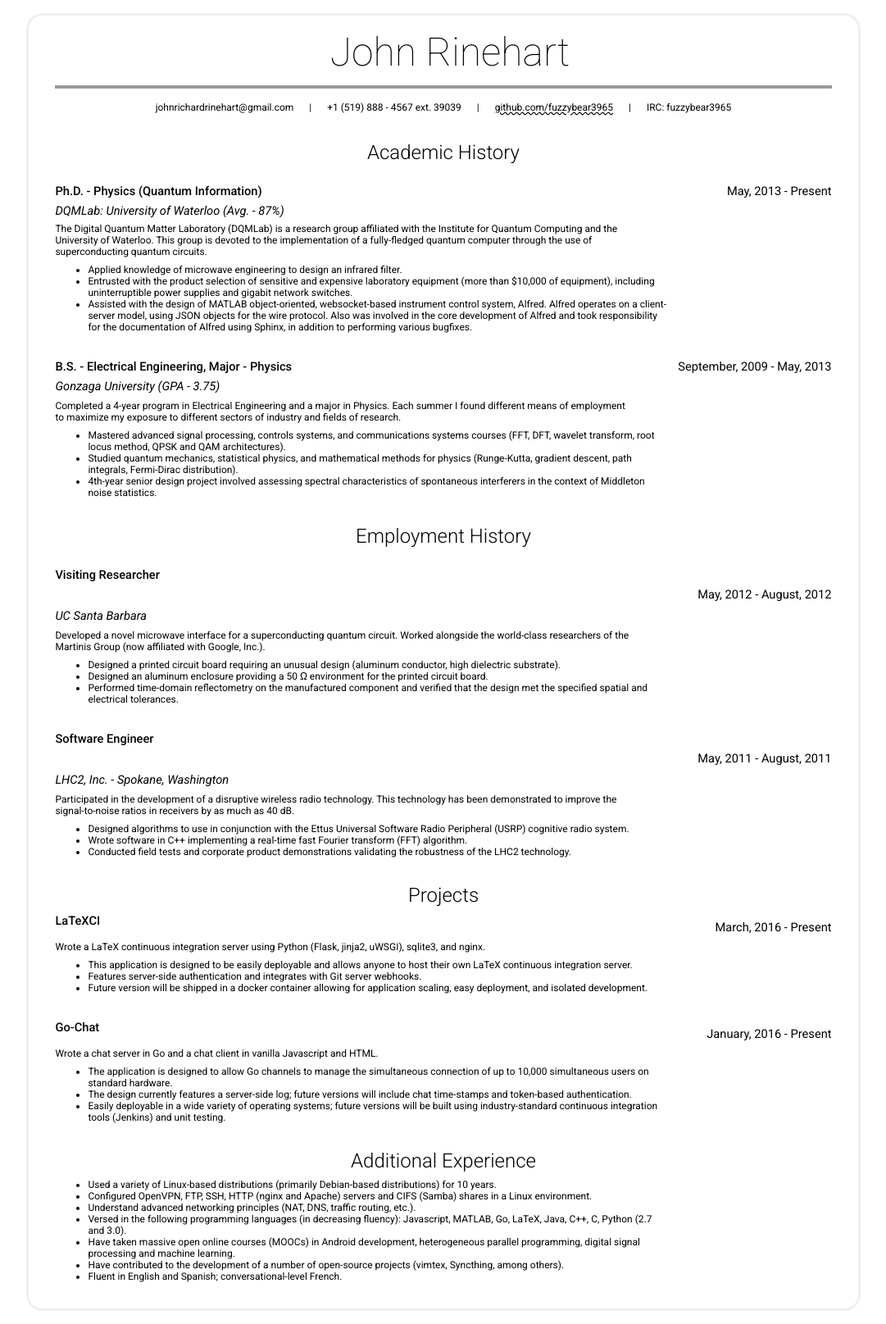
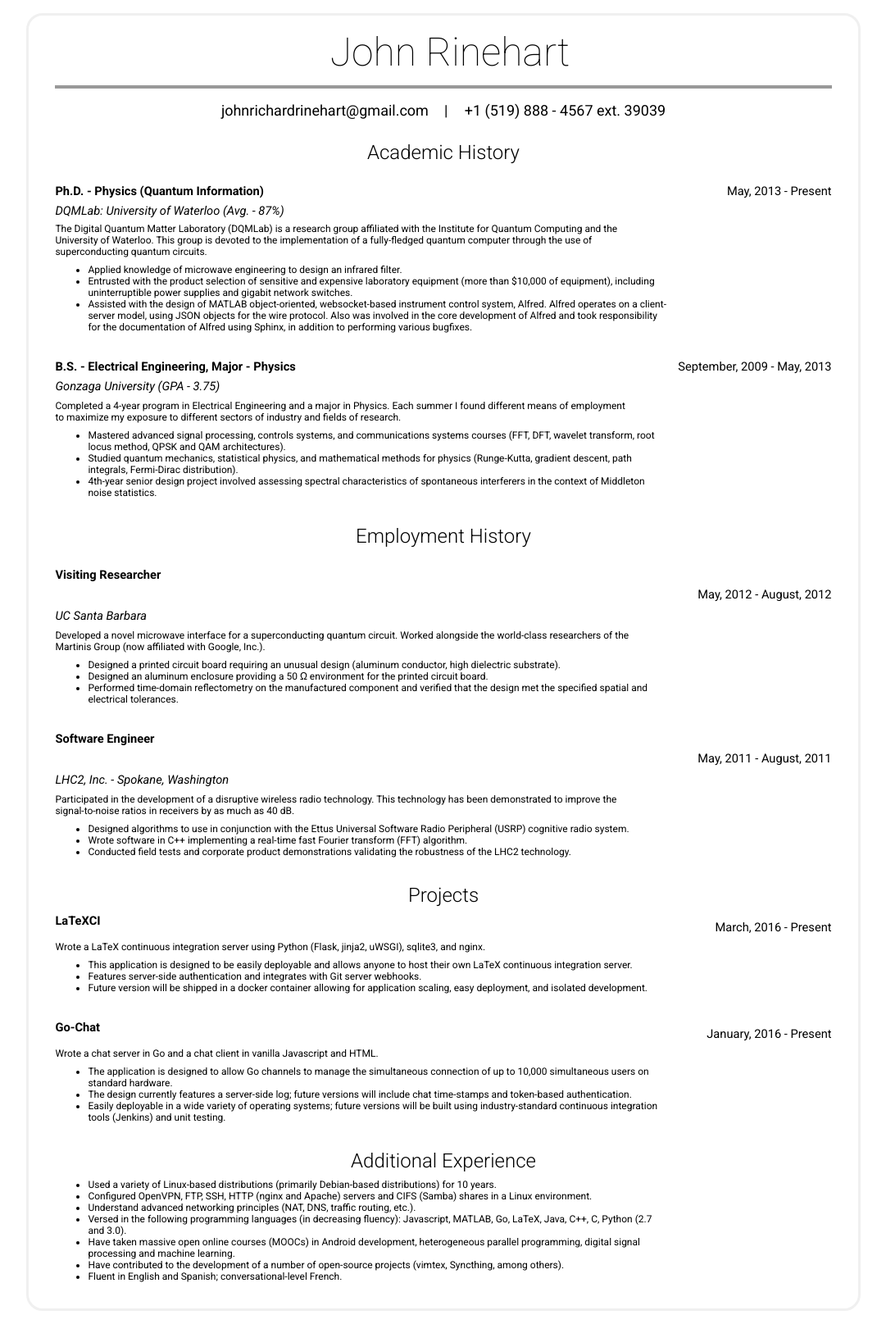
Before and after one commit to johnrichardrinehart/website, a Jekyll site: the page resume.html, which Jekyll copies as it is, in a window 1280 px wide. Shown: the whole page at 82% size, without its empty margins (99-1180 px from the left). Built offline with Jekyll 4.4.1, drawn with Linux system fonts in a browser that asks for light colours.

Commit message:
removed reefreneces to fuzzybear

```diff
--- a/css/resume.css
+++ b/css/resume.css
@@ -13,6 +13,10 @@ p {
 
 .child {
   padding-bottom: .5rem;
+}
+
+.header {
+    font-size: 18px;
 }
 
 .space-between {
@@ -39,7 +43,7 @@ p {
    margin: 0;
    margin-left: 2rem;
 /*   margin-bottom: 1rem; */
-   font-weight: 500;
+   font-weight: 600;
    font-style: normal;
    font-size: 11pt;
 }
--- a/resume.html
+++ b/resume.html
@@ -16,12 +16,13 @@
    <p id="name-border" class="child"></p>
    <div class="container contact-info">
       <div class="child to-center">
-         <span class="item">johnrichardrinehart@gmail.com</span> |
-         <span class="item">+1 (519) 888 - 4567 ext. 39039</span> |
-         <span class="item">
-            <a href="https://www.github.com/fuzzybear3965">github.com/fuzzybear3965</a>
-         </span> |
-         <span class="item">IRC: fuzzybear3965</span>
+         <span class="item header">johnrichardrinehart@gmail.com</span>
+         <span class="header"> | </span>
+         <span class="item header">+1 (519) 888 - 4567 ext. 39039</span>
+         <!--<span class="item">-->
+            <!--<a href="https://www.github.com/fuzzybear3965">github.com/fuzzybear3965</a>-->
+         <!--</span> |-->
+         <!--<span class="item">IRC: fuzzybear3965</span>-->
       </div>
    </div>
 
```
